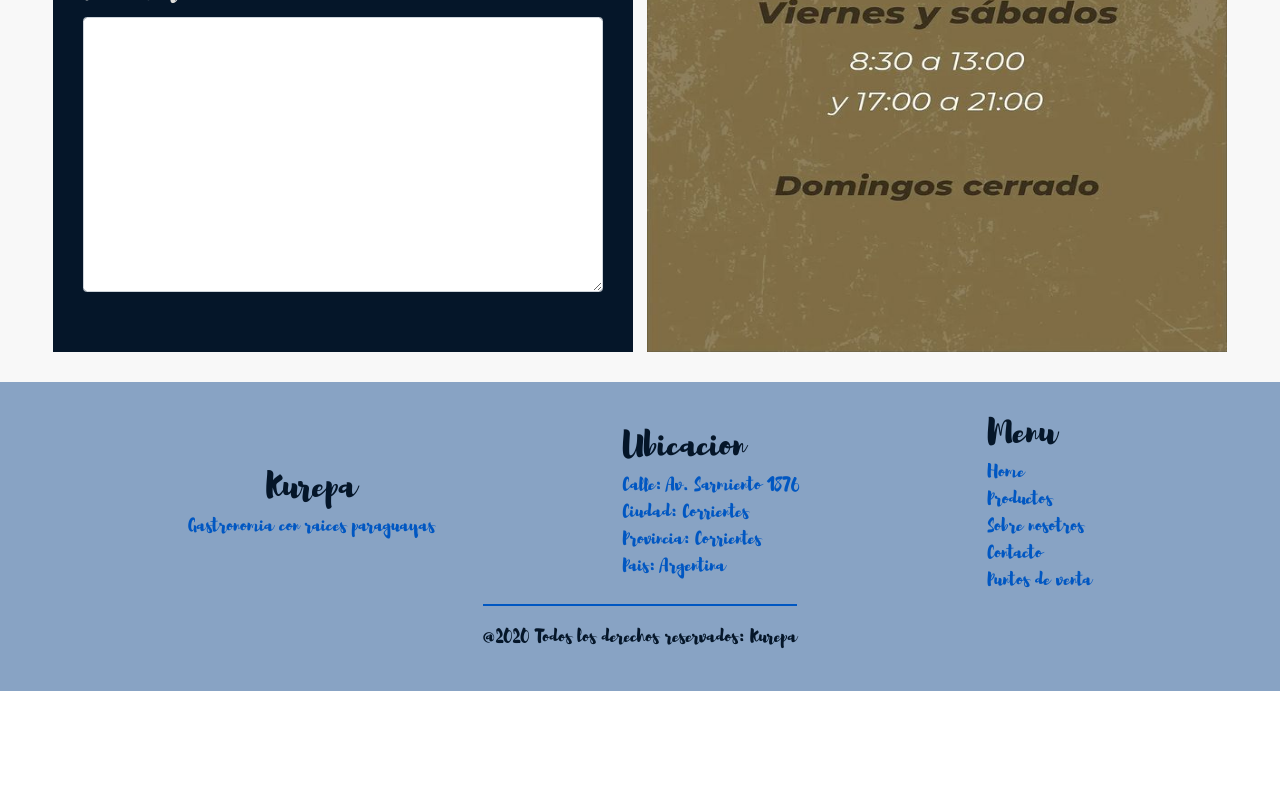
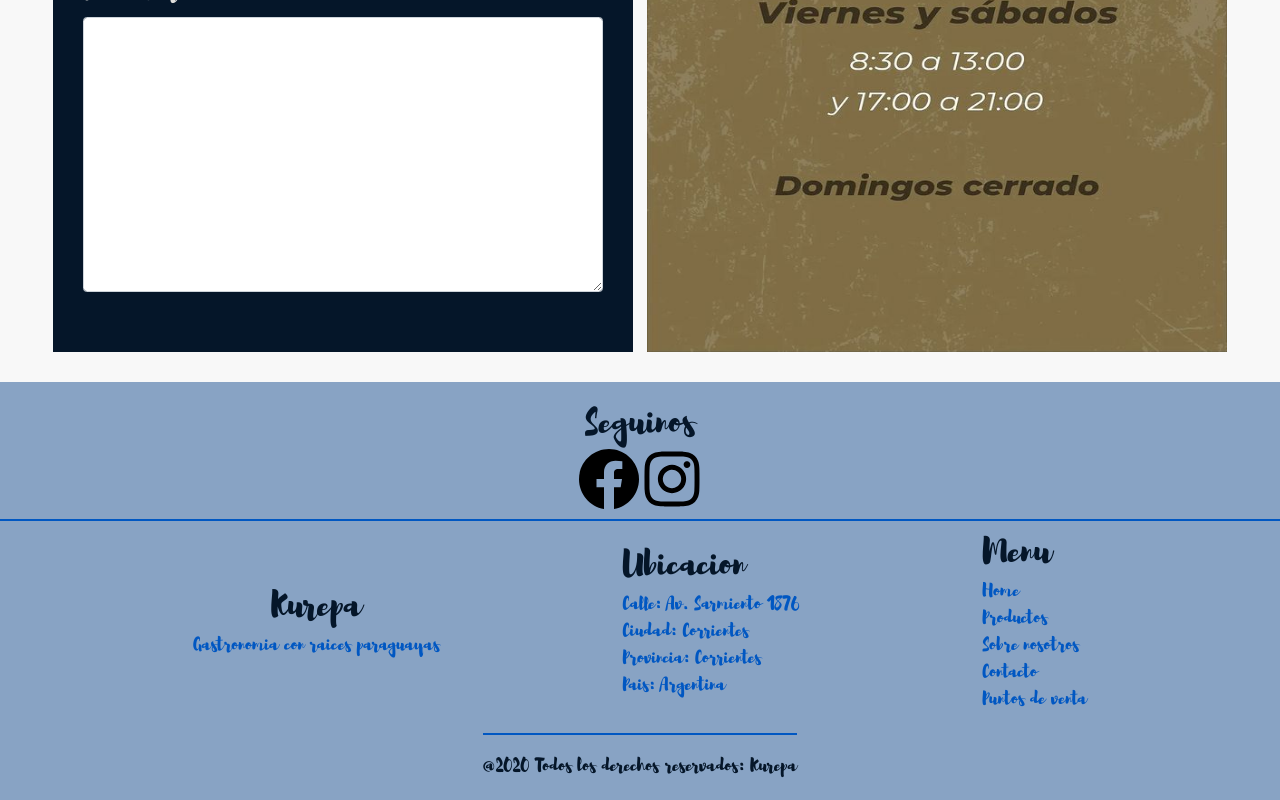
Before and after one commit to AgustinAnriquez/KurepaCoderHouse-AnriquezIvoAgustin, a website: page html/contacto.html in a window 1280 px wide. Shown: the part 1814-2614 px from the top of the page. Before the commit the page ends 2505 px from the top, so only its background shows below. Drawn offline with nearby package versions, Linux system fonts and the light colour scheme.

Commit message:
agregando seccion redes en footer

```diff
--- a/html/contacto.html
+++ b/html/contacto.html
@@ -5,7 +5,7 @@
     <meta http-equiv="X-UA-Compatible" content="IE=edge">
     <meta name="viewport" content="width=device-width, initial-scale=1.0">
     <meta name="description" content="Contacta con los emprendedores de Kurepa, especializados en gastronomia paraguaya">
-    <meta name="keywords" content="KUREPA, COCINA, GASTRONOMIA, PARAGUAYA, ARGENTINA, COMIDA, CHIPA, MBEJU, LOCAL, CORRIENTES, RESISTENCIA, PYME, SOPA PARAGUAYA, MENU">
+    <meta name="keywords" content="MBEJU, COCINA, GASTRONOMIA, PARAGUAYA, CHIPA">
     <link href="https://cdn.jsdelivr.net/npm/bootstrap@5.2.0-beta1/dist/css/bootstrap.min.css" rel="stylesheet" integrity="sha384-0evHe/X+R7YkIZDRvuzKMRqM+OrBnVFBL6DOitfPri4tjfHxaWutUpFmBp4vmVor" crossorigin="anonymous">
     <link rel="stylesheet" href="../css/translate.css">
     <title>Gastronomia paraguaya | Contacto | Kurepa</title>
@@ -78,7 +78,7 @@
             <img class="seccionFondoKurepaYLinks__img" src="../img/imagenesParaContacto/fondoKurepa.jpg" alt="kurepa-fondo">
             <p class="seccionFondoKurepaYLinks__p">Kurepa_cocina</p>
             <a href="https://www.facebook.com/KurepaCocina"><img class="seccionFondoKurepaYLinks__linkFacebook" src="../img/svg/facebook.svg" alt="facebook"></a>
-            <a href="#"><img class="seccionFondoKurepaYLinks__linkInstagram" src="../img/svg/instagram.svg" alt="facebook"></a>
+            <a href="https://www.instagram.com/kurepa_cocina"><img class="seccionFondoKurepaYLinks__linkInstagram" src="../img/svg/instagram.svg" alt="instagram"></a>
         </section>
         <!-- Fin seccion -->
 
@@ -128,7 +128,17 @@
     <!-- Fin MAIN -->
 
     <!-- Inicio FOOTER -->
-    <footer class="py-5">
+    <footer class="py-3">
+      <section class="redes">
+          <article class="text-center">
+              <h5 >Seguinos</h5>
+              <div class="redes__links ">
+                  <a href="https://www.facebook.com/KurepaCocina"><img class="seccionFondoKurepaYLinks__linkFacebook" src="../img/svg/facebook.svg" alt="facebook"></a>
+                  <a href="https://www.instagram.com/kurepa_cocina"><img class="seccionFondoKurepaYLinks__linkInstagram" src="../img/svg/instagram.svg" alt="instagram"></a>
+              </div>
+
+          </article>
+      </section>
       <section class="esloganUbicacionMenu">
           <article class="esloganUbicacionMenu__eslogan">
               <h5 class="text-center esloganUbicacionMenu__titulo">Kurepa</h5>
@@ -155,19 +165,19 @@
               <h5 class="esloganUbicacionMenu__titulo">Menu</h5>
               <ul>
                   <li>
-                      <a class="esloganUbicacionMenu__texto" aria-current="page" href="../index.html">Home</a>
+                      <a class="esloganUbicacionMenu__texto" aria-current="page" href="./index.html">Home</a>
                   </li>
                   <li>
-                      <a class="esloganUbicacionMenu__texto" href="./productos.html">Productos</a>
+                      <a class="esloganUbicacionMenu__texto" href="./html/productos.html">Productos</a>
                   </li>
                   <li>
-                      <a class="esloganUbicacionMenu__texto" href="./sobre-nosotros.html">Sobre nosotros</a>
+                      <a class="esloganUbicacionMenu__texto" href="./html/sobre-nosotros.html">Sobre nosotros</a>
                   </li>
                   <li>
-                      <a class="esloganUbicacionMenu__texto" href="./contacto.html">Contacto</a>
+                      <a class="esloganUbicacionMenu__texto" href="./html/contacto.html">Contacto</a>
                   </li>
                   <li>
-                      <a class="esloganUbicacionMenu__texto" href="./puntos-de-venta.html">Puntos de venta</a>
+                      <a class="esloganUbicacionMenu__texto" href="./html/puntos-de-venta.html">Puntos de venta</a>
                   </li>
               </ul>
           </article>
--- a/scss/partials/_footer.scss
+++ b/scss/partials/_footer.scss
@@ -1,6 +1,25 @@
 footer{
     background-color: map-get($colores, azul);
+    .redes{
+        article{
+            h5{
+                font-size: map-get($textos, text-semi-large);
+                color: map-get($colores, negro);
+            }
+            .redes__links{
+                img{
+                    width: 60px;
+                    height: 60px;
+                }
+
+            }
+        }
+        padding: 1rem;
+        border-bottom: 2px solid map-get($colores, azul-secondary);
+
+    }
     .esloganUbicacionMenu{
+        padding: 1rem;
         @include flex(row, space-evenly, center, 0);
         &__titulo{
             font-size: map-get($textos, text-semi-large);
```
Also changed, not shown: html/productos.html (+17 -7 lines), html/puntos-de-venta.html (+17 -7 lines), html/sobre-nosotros.html (+17 -7 lines), index.html (+12 -2 lines), css/translate.css.
